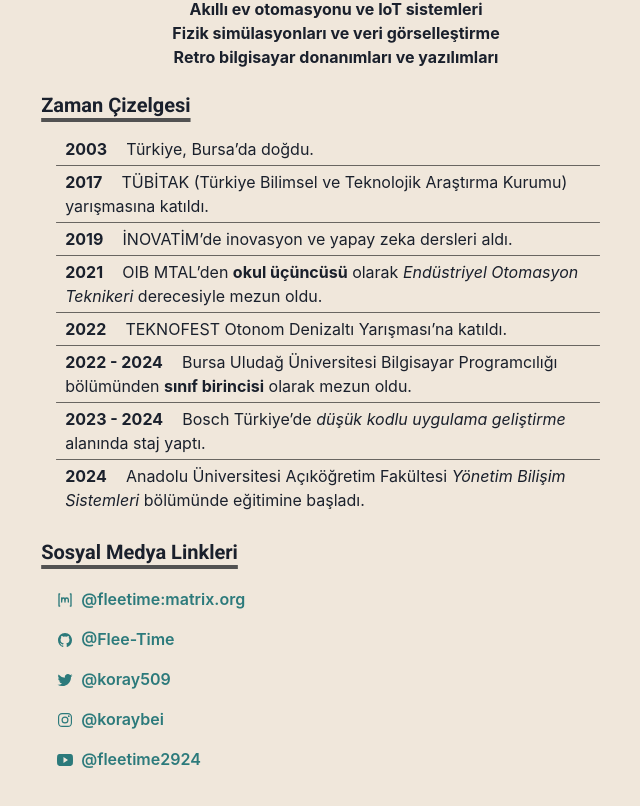
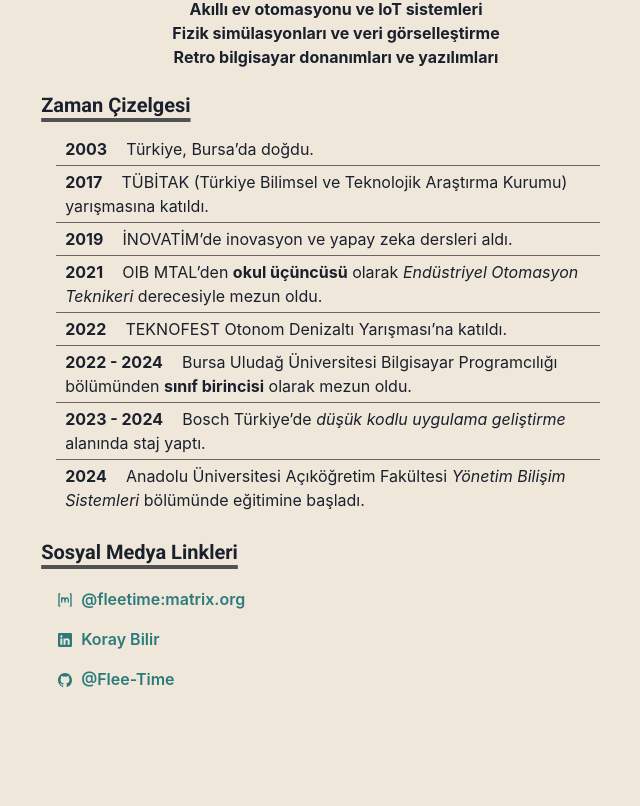
Before and after one commit to Flee-Time/homepage, a Next.js app: page / in a window 1280 px wide. Shown: the part 767-1573 px from the top of the page, without its empty margins (312-952 px from the left). After the commit the page ends 1523 px from the top, so only its background shows below. Built offline with nearby package versions, Linux system fonts and the light colour scheme.

Commit message:
changed social meda links

```diff
--- a/pages/index.js
+++ b/pages/index.js
@@ -4,7 +4,7 @@ import NextLink from 'next/link'
 import Section from '../components/section'
 import { Paragraph , Centered_Paragraph } from '../components/paragraph'
 import { BioYear, BioSection, AbSection, Abilities, BioDiv } from '../components/bio'
-import { IoLogoTwitter, IoLogoInstagram, IoLogoGithub, IoLogoDiscord, IoLogoYoutube } from 'react-icons/io5'
+import { IoLogoTwitter, IoLogoInstagram, IoLogoGithub, IoLogoDiscord, IoLogoYoutube, IoLogoLinkedin } from 'react-icons/io5'
 import { TbBrandMatrix } from "react-icons/tb";
 import Layout from '../components/layouts/article'
 
@@ -152,13 +152,20 @@ const Home = () => {
                             </Link>
                         </ListItem>
                         <ListItem>
+                            <Link href="https://www.linkedin.com/in/fleetimee/" target="_blank">
+                                <Button variant="ghost" colorScheme="teal" leftIcon={<Icon as={IoLogoLinkedin} />}>
+                                    Koray Bilir
+                                </Button>
+                            </Link>
+                        </ListItem>
+                        <ListItem>
                             <Link href="https://github.com/flee-time" target="_blank">
                                 <Button variant="ghost" colorScheme="teal" leftIcon={<Icon as={IoLogoGithub} />}>
                                     @Flee-Time
                                 </Button>
                             </Link>
                         </ListItem>
-                        <ListItem>
+                        {/* <ListItem>
                             <Link href="https://twitter.com/koray509" target="_blank">
                                 <Button variant="ghost" colorScheme="teal" leftIcon={<Icon as={IoLogoTwitter} />}>
                                     @koray509
@@ -179,7 +186,7 @@ const Home = () => {
                                 </Button>
                             </Link>
                         </ListItem>
-                        {/* <ListItem>
+                        <ListItem>
                             <Link href="https://discord.gg/S4UPxYsJDr" target="_blank">
                                 <Button variant="ghost" colorScheme="teal" leftIcon={<Icon as={IoLogoDiscord} />}>
                                     Discord
```
